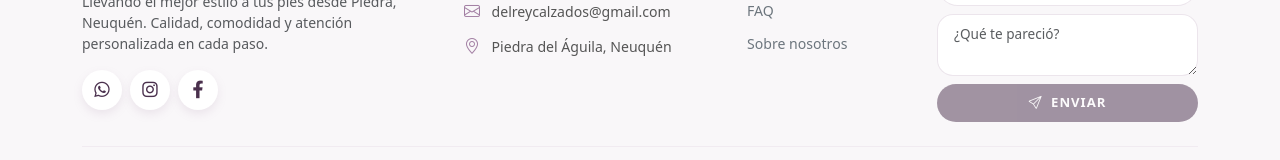
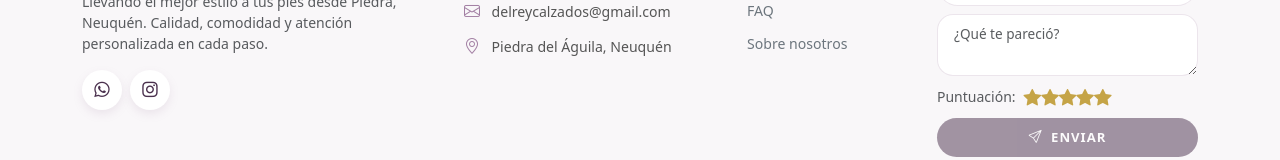
Before and after one commit to ivovicencio/Ecommerce-DelRey, an Angular app: page / in a window 1280 px wide. Shown: the part 2292-2452 px from the top of the page. Built offline with nearby package versions, Linux system fonts and the light colour scheme; no server answers.

Commit message:
feat: star rating reviews, admin reviews tab, remove Facebook from footer

```diff
--- a/src/app/components/admin/admin.html
+++ b/src/app/components/admin/admin.html
@@ -35,6 +35,9 @@
       </button>
       <button class="btn-tab" [class.active]="tab() === 'estadisticas'" (click)="cambiarTab('estadisticas')">
         <i class="bi bi-graph-up me-1"></i> Estadísticas
+      </button>
+      <button class="btn-tab" [class.active]="tab() === 'resenas'" (click)="cambiarTab('resenas')">
+        <i class="bi bi-star me-1"></i> Reseñas
       </button>
     </div>
 
@@ -277,6 +280,60 @@
     }
 
     <!-- ════════════════════════════════════════════
+         TAB RESEÑAS
+         ════════════════════════════════════════════ -->
+    @if (tab() === 'resenas') {
+
+      <div class="d-flex justify-content-between align-items-center mb-3">
+        <h5 class="fw-bold mb-0">Todas las reseñas ({{ resenas().length }})</h5>
+      </div>
+
+      @if (loadingRes()) {
+        <div class="text-center py-4"><div class="spinner-border text-muted"></div></div>
+      }
+
+      @if (!loadingRes() && resenas().length === 0) {
+        <div class="text-center py-5 text-muted">
+          <i class="bi bi-star display-4"></i>
+          <p class="mt-2">No hay reseñas aún.</p>
+        </div>
+      }
+
+      @if (!loadingRes() && resenas().length > 0) {
+        <div class="table-responsive">
+          <table class="table table-hover align-middle">
+            <thead class="table-light">
+              <tr>
+                <th>#</th>
+                <th>Nombre</th>
+                <th>Reseña</th>
+                <th>Puntaje</th>
+                <th>Fecha</th>
+              </tr>
+            </thead>
+            <tbody>
+              @for (r of resenas(); track r.id) {
+                <tr>
+                  <td class="text-muted small">{{ r.id }}</td>
+                  <td class="fw-semibold">{{ r.nombre }}</td>
+                  <td class="small text-muted" style="max-width:300px;">{{ r.mensaje }}</td>
+                  <td>
+                    <span class="text-warning">
+                      @for (s of [1,2,3,4,5]; track s) {
+                        <i class="bi bi-star-fill" [class.text-warning]="s <= (r.puntuacion || 5)" [class.text-secondary]="s > (r.puntuacion || 5)"></i>
+                      }
+                    </span>
+                  </td>
+                  <td class="small text-muted">{{ r.fecha | date:'short' }}</td>
+                </tr>
+              }
+            </tbody>
+          </table>
+        </div>
+      }
+    }
+
+    <!-- ════════════════════════════════════════════
          TAB ESTADÍSTICAS
          ════════════════════════════════════════════ -->
     @if (tab() === 'estadisticas') {
--- a/src/app/components/admin/admin.ts
+++ b/src/app/components/admin/admin.ts
@@ -2,13 +2,15 @@ import { Component, inject, signal, OnInit } from '@angular/core';
 import { CommonModule } from '@angular/common';
 import { FormsModule } from '@angular/forms';
 import { RouterLink, ActivatedRoute } from '@angular/router';
+import { HttpClient } from '@angular/common/http';
 import { ProductoService } from '../../services/producto/producto.service';
 import { PedidoService } from '../../services/pedido/pedido.service';
 import { ProductoResponse } from '../../interfaces/producto.interface';
 import { Pedido, DetallePedido, ResumenPedidos } from '../../interfaces/pedido.interface';
 import { AuthService } from '../../services/auth/auth.service';
+import { environment } from '../../../environments/environment';
 
-type TabAdmin = 'productos' | 'pedidos' | 'estadisticas';
+type TabAdmin = 'productos' | 'pedidos' | 'estadisticas' | 'resenas';
 type VistaProd = 'lista' | 'crear' | 'editar';
 
 const TIPOS = ['urbano', 'deportivo', 'formal', 'botas'] as const;
@@ -22,6 +24,7 @@ const CATEGORIAS = ['masculino', 'femenino', 'unisex'] as const;
   styleUrls: ['./admin.css'],
 })
 export class Admin implements OnInit {
+  private http = inject(HttpClient);
   private productService = inject(ProductoService);
   private pedidoService = inject(PedidoService);
   private route = inject(ActivatedRoute);
@@ -55,6 +58,10 @@ export class Admin implements OnInit {
   pedidoDetalle = signal<Pedido | null>(null);
   pedidoConfirmando = signal<number | null>(null);
 
+  // ─── Reseñas ───
+  resenas = signal<any[]>([]);
+  loadingRes = signal(false);
+
   // ─── Estadísticas ───
   resumen = signal<ResumenPedidos | null>(null);
   loadingEst = signal(false);
@@ -82,6 +89,7 @@ export class Admin implements OnInit {
     window.history.replaceState({}, '', url);
     if (t === 'pedidos') { this.cargarProductos(); this.cargarPedidos(); }
     if (t === 'estadisticas') this.cargarResumen();
+    if (t === 'resenas') this.cargarResenas();
   }
 
   // ════════════════════════════════════════════
@@ -271,6 +279,18 @@ export class Admin implements OnInit {
   }
 
   // ════════════════════════════════════════════
+  //  RESEÑAS
+  // ════════════════════════════════════════════
+
+  cargarResenas() {
+    this.loadingRes.set(true);
+    this.http.get<any[]>(`${environment.apiUrl}/contacto/resenas`).subscribe({
+      next: (data) => { this.resenas.set(data); this.loadingRes.set(false); },
+      error: () => { this.loadingRes.set(false); }
+    });
+  }
+
+  // ════════════════════════════════════════════
   //  ESTADÍSTICAS
   // ════════════════════════════════════════════
 
--- a/src/app/components/footer/footer.css
+++ b/src/app/components/footer/footer.css
@@ -141,6 +141,27 @@
   opacity: 0.5;
 }
 
+/* Star Rating */
+.star-rating {
+  display: flex;
+  align-items: center;
+}
+.star-label {
+  color: #6c757d;
+}
+.star-icon {
+  font-size: 1.1rem;
+  color: #ddd;
+  cursor: pointer;
+  transition: color 0.2s ease, transform 0.2s ease;
+}
+.star-icon:hover {
+  transform: scale(1.2);
+}
+.star-icon.active {
+  color: var(--gold-corona);
+}
+
 /* Bottom */
 .footer-bottom {
   border-top: 1px solid rgba(163, 128, 164, 0.1);
--- a/src/app/components/footer/footer.html
+++ b/src/app/components/footer/footer.html
@@ -19,9 +19,6 @@
           </a>
           <a href="https://instagram.com/delreycalzados" target="_blank" rel="noopener" class="social-icon instagram" title="Instagram">
             <i class="fab fa-instagram"></i>
-          </a>
-          <a href="https://facebook.com/delreycalzados" target="_blank" rel="noopener" class="social-icon facebook" title="Facebook">
-            <i class="fab fa-facebook-f"></i>
           </a>
         </div>
       </div>
@@ -70,6 +67,16 @@
             <textarea class="form-control form-footer rounded-4" rows="2" placeholder="¿Qué te pareció?"
                       [(ngModel)]="mensaje" name="mensaje" required></textarea>
           </div>
+          <div class="star-rating mb-2">
+            <span class="star-label small text-muted">Puntuación:</span>
+            <div class="stars d-inline-flex ms-2">
+              @for (s of [1,2,3,4,5]; track s) {
+                <i class="bi bi-star-fill star-icon"
+                   [class.active]="s <= puntuacion"
+                   (click)="setPuntuacion(s)"></i>
+              }
+            </div>
+          </div>
           <button type="submit" class="btn btn-footer-send rounded-pill w-100"
                   [disabled]="!reviewForm.form.valid">
             <i class="bi bi-send me-1"></i> ENVIAR
--- a/src/app/components/footer/footer.ts
+++ b/src/app/components/footer/footer.ts
@@ -17,15 +17,21 @@ export class Footer {
 
   nombre = '';
   mensaje = '';
+  puntuacion = 5;
   enviado = false;
   error = '';
+
+  setPuntuacion(p: number) {
+    this.puntuacion = p;
+  }
 
   enviarResena() {
     if (!this.nombre.trim() || !this.mensaje.trim()) return;
 
     this.http.post<{ status: string; msg: string }>(`${this.apiUrl}/contacto/resenas`, {
       nombre: this.nombre.trim(),
-      mensaje: this.mensaje.trim()
+      mensaje: this.mensaje.trim(),
+      puntuacion: this.puntuacion
     }).subscribe({
       next: () => {
         this.enviado = true;
--- a/src/app/components/hero/hero.ts
+++ b/src/app/components/hero/hero.ts
@@ -37,7 +37,7 @@ export class Hero implements AfterViewInit, OnInit {
     });
     this.http.get<Resena[]>(`${environment.apiUrl}/contacto/resenas`).subscribe({
       next: (data) => {
-        this.resenas.set(data.slice(0, 6));
+        this.resenas.set(data.filter(r => (r as any).puntuacion >= 4).slice(0, 6));
       }
     });
   }
```
